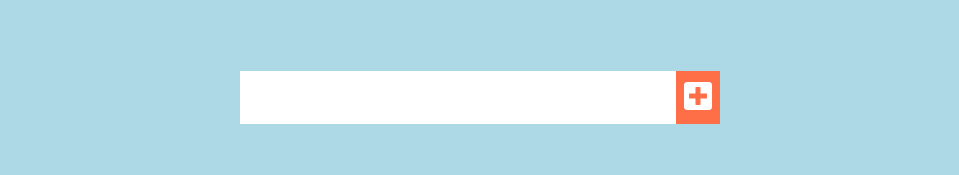
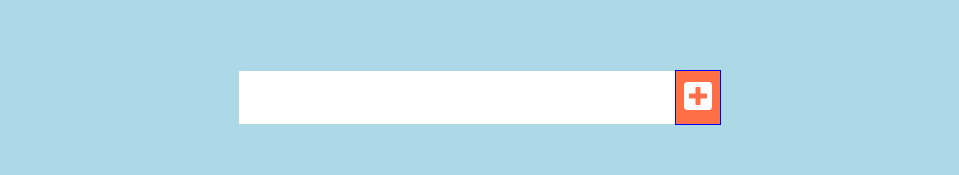
Before and after one commit to alxkho/todo-list, a React (Create React App) app: page / in a window 1280 px wide. In both pictures the pointer is over the button 858 px from the left and 240 px from the top of the page. Shown: the part 143-318 px from the top of the page, without its empty margins (160-1119 px from the left). Built offline with nearby package versions, Linux system fonts and the light colour scheme.

Commit message:
redisagne

```diff
--- a/src/components/Footer/Footer.css
+++ b/src/components/Footer/Footer.css
@@ -12,9 +12,10 @@
     background: none;
 }
 
-button:active {
+button:active, button:focus, button:hover {
     border: 1px solid blue;
 }
+
 
 .footer .todo-filter button {
     margin: 0 10px;
```
